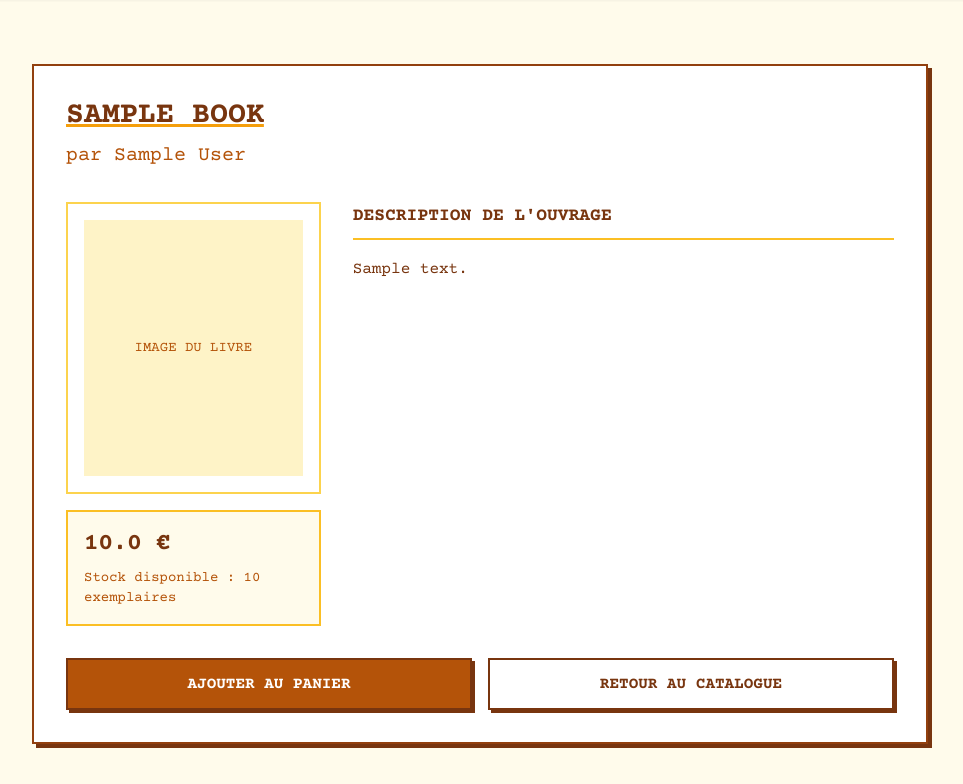
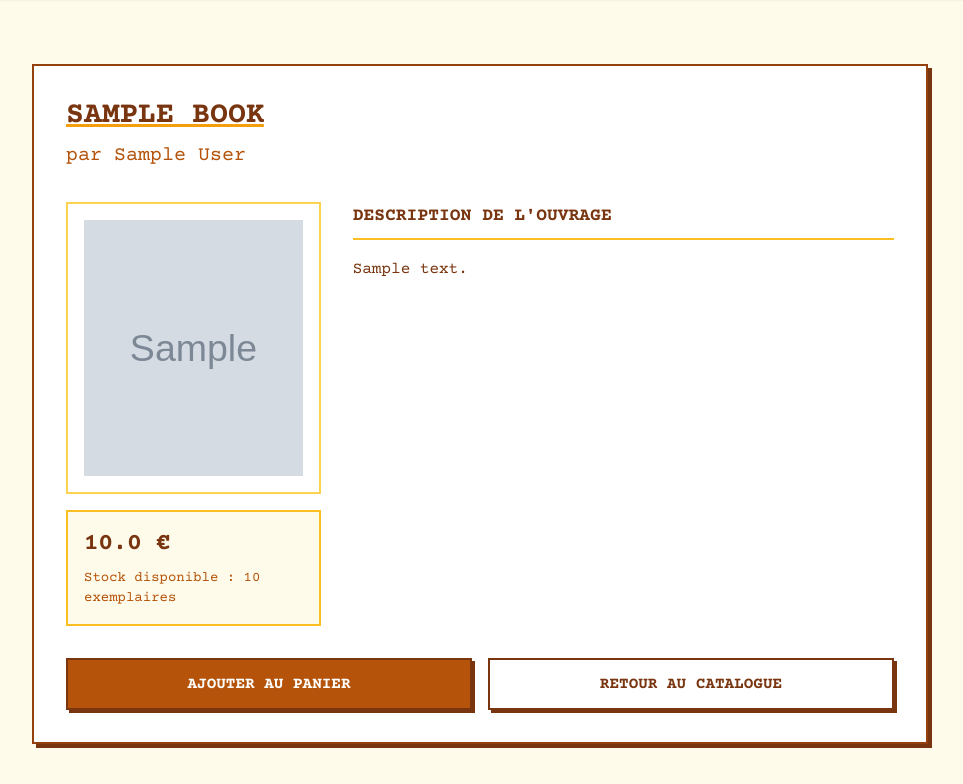
Before and after one commit to htshongany/flask-bookshop, a Flask app: page /book/1 in a window 1280 px wide. Shown: the part 66-850 px from the top of the page, without its empty margins (160-1123 px from the left). Run offline with Flask 3, Linux system fonts and the light colour scheme; tables that the repository leaves empty hold one stand-in row (values such as "Sample post"); grey boxes marked "Sample" are stand-in pictures; some libraries are stand-ins or nearby versions.

Commit message:
update -> book_details.html

```diff
--- a/app/templates/main/book_details.html
+++ b/app/templates/main/book_details.html
@@ -20,9 +20,7 @@
             <!-- Colonne gauche (Image + Prix) -->
             <div class="md:col-span-1">
                 <div class="border-2 border-amber-300 p-4 mb-4">
-                    <div class="h-64 bg-amber-100 flex items-center justify-center">
-                        <span class="text-amber-700 text-sm">IMAGE DU LIVRE</span>
-                    </div>
+                    <img src="{{ url_for('static', filename='images/books/' ~ book.image) }}" alt="Couverture du livre {{ book.title }}" class="h-64 w-full object-cover">
                 </div>
 
                 <div class="bg-amber-50 border-2 border-amber-400 p-4">
```
